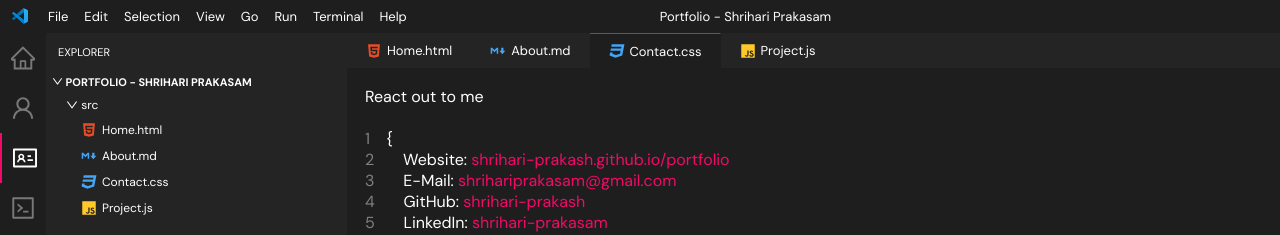
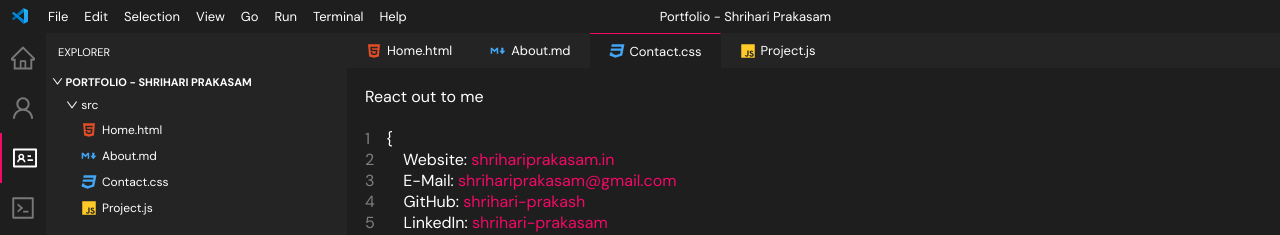
Before and after one commit to Shrihari-Prakash/portfolio, a React (Create React App) app: page /contact in a window 1280 px wide. Shown: the top 235 px of the page. Built offline with nearby package versions, Linux system fonts and the light colour scheme.

Commit message:
Removed support for GitHub pages.

```diff
--- a/package.json
+++ b/package.json
@@ -1,7 +1,6 @@
 {
   "name": "portfolio-shrihari-prakasam",
   "version": "0.1.0",
-  "homepage": "https://shrihari-prakash.github.io/portfolio",
   "private": true,
   "dependencies": {
     "@ant-design/icons": "^4.7.0",
--- a/src/pages/Contact.js
+++ b/src/pages/Contact.js
@@ -38,11 +38,11 @@
       <div className="code-line">
         &nbsp;&nbsp;&nbsp;Website:{" "}
         <a
-          href="https://shrihari-prakash.github.io/portfolio"
+          href="https://shrihariprakasam.in"
           rel="noreferrer"
           target="_blank"
         >
-          shrihari-prakash.github.io/portfolio
+          shrihariprakasam.in
         </a>
       </div>
       <div className="code-line">
```
